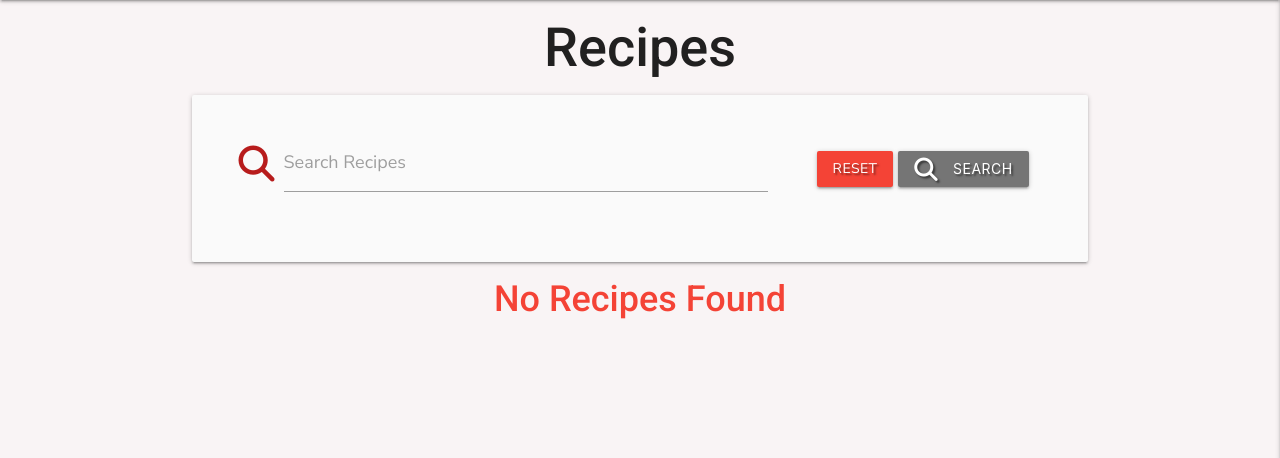
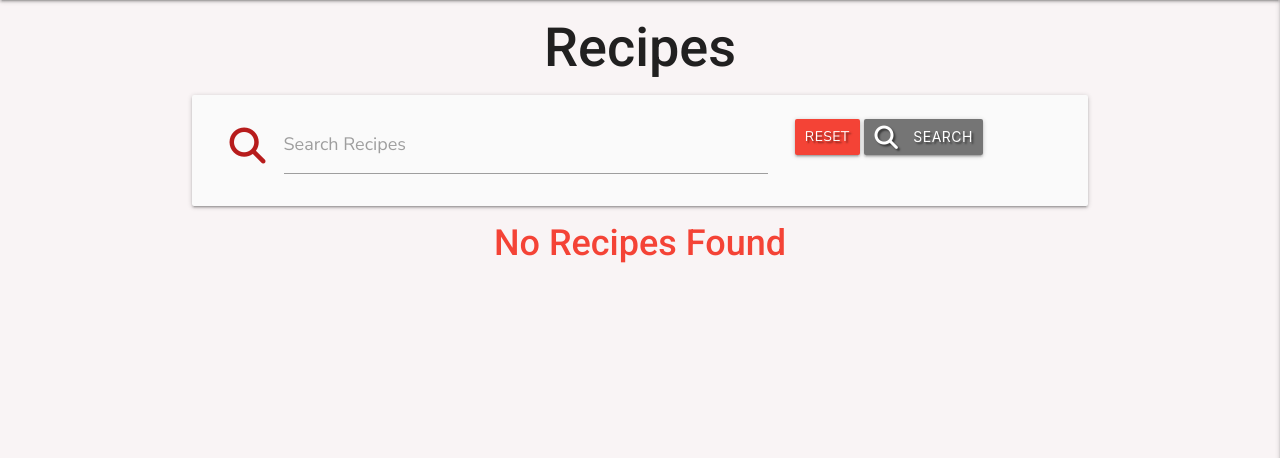
Before and after one commit to DanHodgson12/my-cook-book, a Flask app: page /search in a window 1280 px wide. Shown: the part 64-522 px from the top of the page. Run offline with Flask 3, Linux system fonts and the light colour scheme; data that the repository does not hold is empty; some libraries are stand-ins or nearby versions.

Commit message:
feat: adjusted layout of Search Bar

```diff
--- a/static/css/style.css
+++ b/static/css/style.css
@@ -81,6 +81,22 @@ nav .sidenav-trigger {
 
 .success {
     background-color: #36b136;
+}
+
+/* Search Bar */
+
+.search {
+    margin-bottom: 0;
+}
+
+.search .input-field {
+    margin-top: 0;
+    margin-bottom: 0;
+}
+
+.search a,
+.search button {
+    padding: 0 10px;
 }
 
 /* Collapsibles/Recipe Container */
--- a/templates/recipes.html
+++ b/templates/recipes.html
@@ -5,13 +5,13 @@
 
     <div class="row card-panel grey lighten-5">
         <form action="{{ url_for('search') }}" method="post" class="col s12">
-            <div class="row valign-wrapper center-align">
-                <div class="input-field col s12 m8">
+            <div class="row search">
+                <div class="col s12 l8 input-field">
                     <i class="fas fa-search prefix red-text text-darken-4"></i>
                     <input type="text" name="search" id="search" minlength="3" class="validate" required>
                     <label for="search">Search Recipes</label>
                 </div>
-                <div class="col s12 m4">
+                <div class="col s12 l4">
                     <a href="{{ url_for('recipes') }}" class="red btn text-shadow">Reset</a>
                     <button type="submit" class="grey darken-1 btn text-shadow">
                         <i class="fas fa-search left"></i> Search
```
